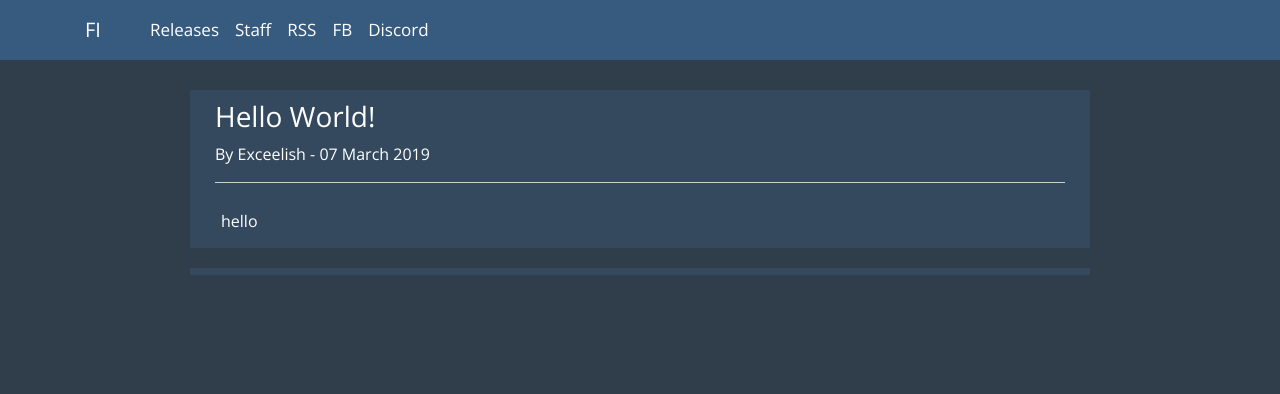
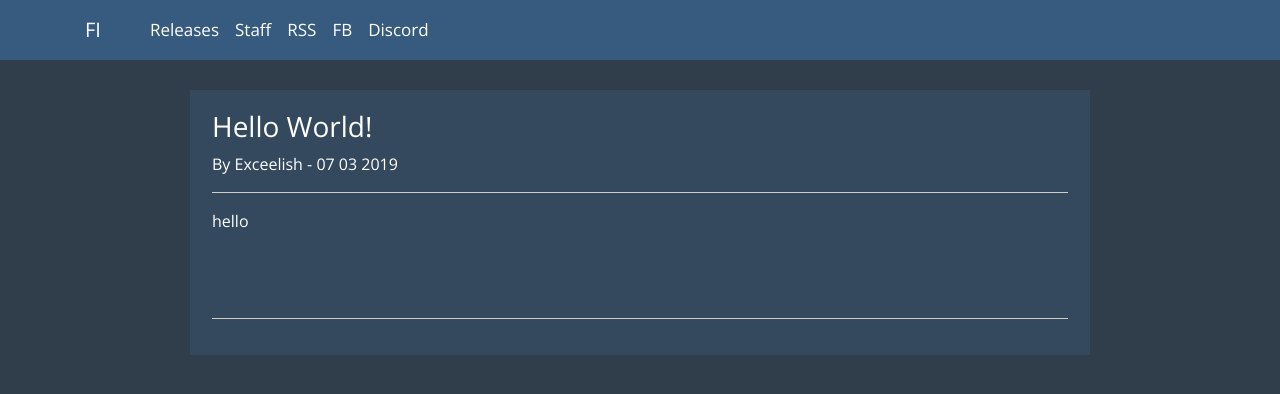
Before and after one commit to py7hon/fansubimaji.github.io, a Jekyll site: the page built from _posts/2019-03-07-hello-word.html, in a window 1280 px wide. Shown: the top 394 px of the page. Built offline with Jekyll 4.4.1, drawn with Linux system fonts in a browser that asks for light colours; nearby versions of some CDN libraries; comment, search, counter and statistics services are not loaded.

Commit message:
Update posts.html

```diff
--- a/_layouts/posts.html
+++ b/_layouts/posts.html
@@ -3,12 +3,12 @@
   {% include head.html %}
   <body style="background-color:#303d4b;">
         <nav class="navbar navbar-dark navbar-expand-md" style="background-color:#375a7f;font-size:17px;font-family:'Open Sans', sans-serif;max-width:100%;margin:auto;height:60px;margin-bottom:30px;">
-            <div class="container"><a class="navbar-brand" href="{{ site.url }}">FI</a><button class="navbar-toggler" data-toggle="collapse" data-target="#navcol-1" style="background-color:transparent;"><span class="sr-only">Toggle navigation</span><span class="navbar-toggler-icon" style="font-size:18px;padding-bottom:5px;"></span></button>
+            <div class="container"><a class="navbar-brand" href="localhost:4000">FI</a><button class="navbar-toggler" data-toggle="collapse" data-target="#navcol-1" style="background-color:transparent;"><span class="sr-only">Toggle navigation</span><span class="navbar-toggler-icon" style="font-size:18px;padding-bottom:5px;"></span></button>
                 <div class="collapse navbar-collapse" id="navcol-1" style="font-family:'Open Sans', sans-serif;margin-left:15px;background-color:#375a7f;padding-left:10px;width:auto;">
                     <ul class="nav navbar-nav">
                         <li class="nav-item" role="presentation"><a class="nav-link active" href="{{ site.url }}" style="color:#ffffff;">Releases</a></li>
-                        <li class="nav-item" role="presentation"><a class="nav-link" href="{{ site.url }}" style="color:#ffffff;">Staff</a></li>
-                        <li class="nav-item" role="presentation"><a class="nav-link" href="{{ site.url }}/feed.xml" style="color:#ffffff;">RSS</a></li>
+                        <li class="nav-item" role="presentation"><a class="nav-link" href="#" style="color:#ffffff;">Staff</a></li>
+                        <li class="nav-item" role="presentation"><a class="nav-link" href="#" style="color:#ffffff;">RSS</a></li>
                         <li class="nav-item" role="presentation"><a class="nav-link" href="https://www.facebook.com/FansubImaji" style="color:#ffffff;">FB</a></li>
                         <li class="nav-item" role="presentation"><a class="nav-link" href="https://discord.gg/d5nfWcE" style="color:#ffffff;">Discord</a></li>
                     </ul>
@@ -16,24 +16,16 @@
             </div>
         </nav>
 
-        <div class="container" style="max-width:900px;margin:auto;background-color:#34495e;margin-bottom:20px;color:#ffffff;font-family:'Open Sans', sans-serif;">
-            <div class="jumbotron" style="background-color:transparent;padding:10px;margin-bottom:8px;padding-bottom:1px;">
+        <div class="container" style="max-width:900px;margin:auto;background-color:#34495e;color:#ffffff;font-family:'Open Sans', sans-serif;">
+            <div class="jumbotron" style="background-color:transparent;padding:20px 7px 20px 7px;margin-bottom:3px;">
                 <h3>{{ page.title }}</h3>
-                <p>By {{ page.author }} - {{ page.date | date_to_long_string }}<br></p>
+                <p>By {{ page.author }} - {{ page.date | date: "%d %m %Y" }}<br></p>
                 <hr style="background-color:#e8e4e4;">
-            </div>
-            <div class="container" style="max-width:900px;margin:auto;background-color:#34495e;color:#ffffff;font-family:'Open Sans', sans-serif;">
-                <div class="jumbotron" style="background-color:transparent;padding:1px;margin-bottom:6px;padding-bottom:15px;">
                     {{ content }}
-                </div>
+                <hr style="background-color:#e8e4e4;margin-top:10%;">
+                    {{% include disqus.html %}}
             </div>
         </div>
-        <div class="container" style="max-width:900px;margin:auto;background-color:#34495e;margin-bottom:25px;color:#ffffff;font-family:'Open Sans', sans-serif;">
-            <div class="jumbotron" style="background-color:transparent;padding:1px;padding-bottom:6px;">
-                {% include disqus.html %}
-            </div>
-        </div>
-
         {% include footer.html %}
     </body>
 </html>
```
